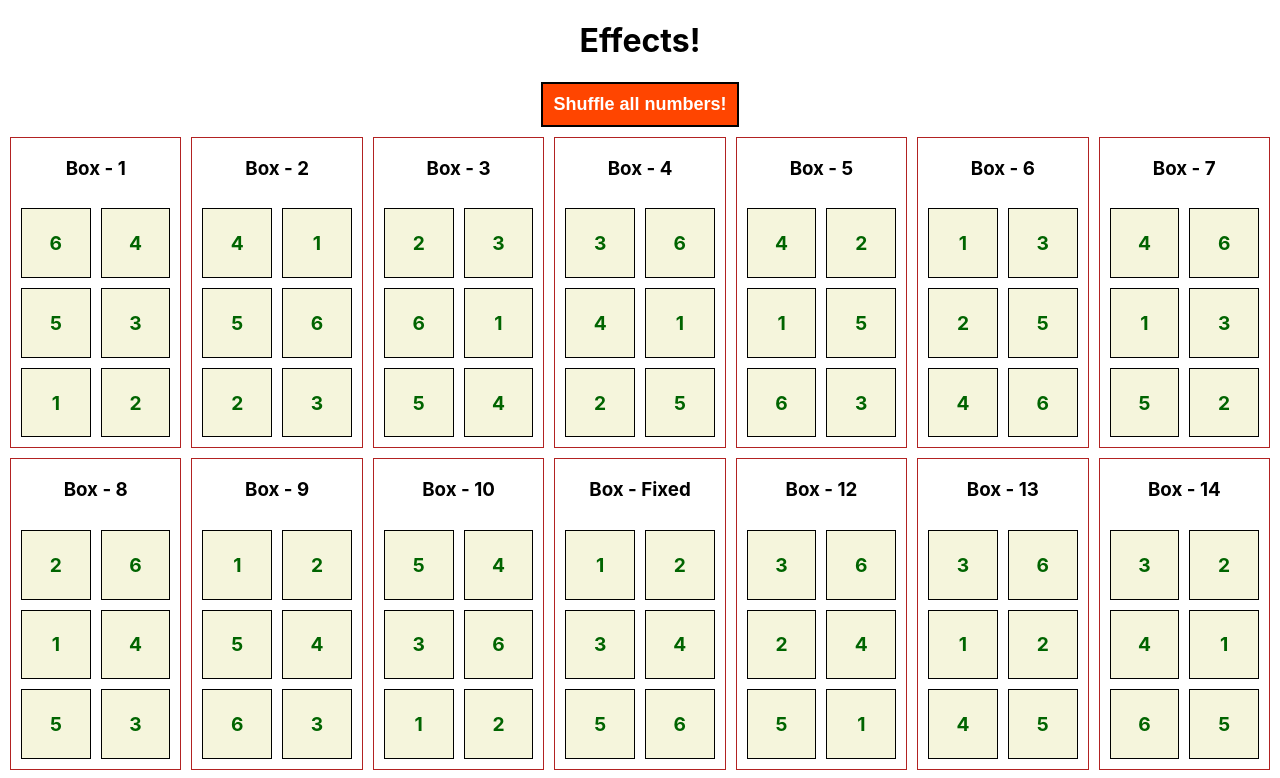
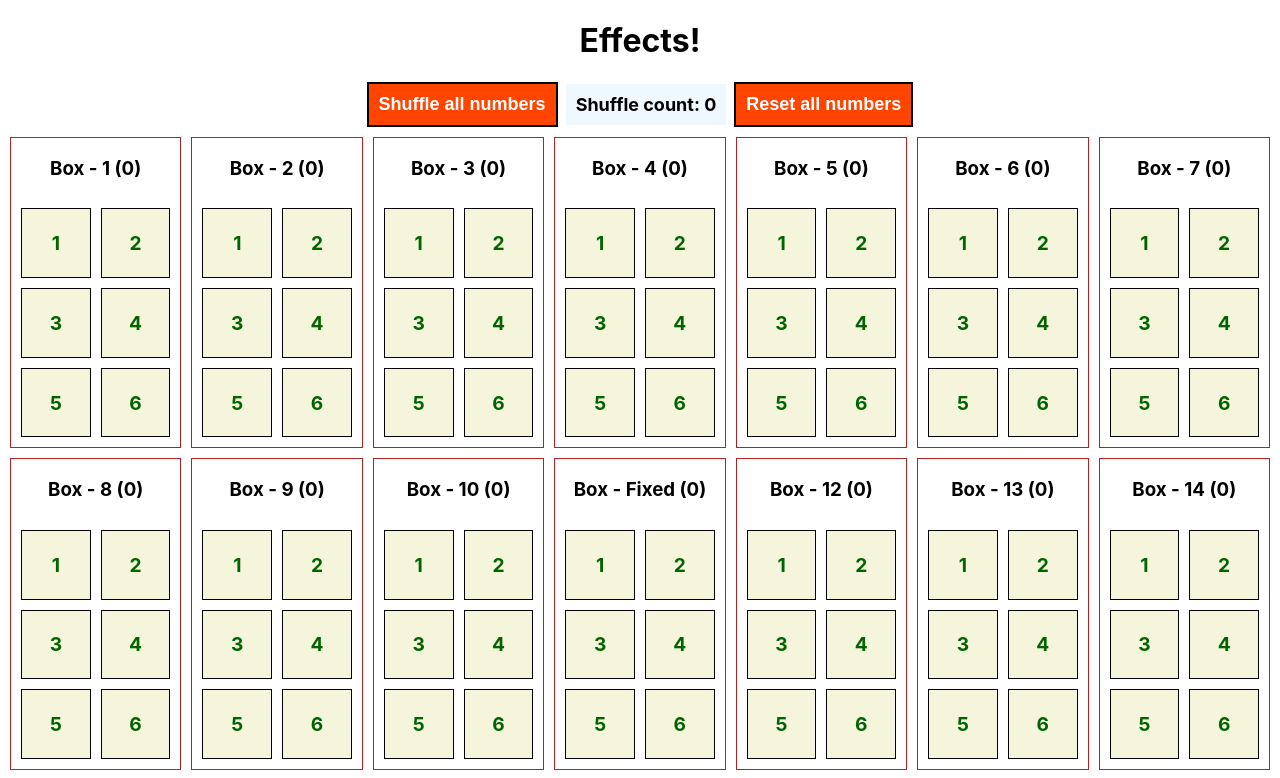
Before and after one commit to shahzadnaeem/triggered-effects, a React (Create React App) app: page / in a window 1280 px wide. Shown: the top 778 px of the page. Built offline with nearby package versions, Linux system fonts and the light colour scheme; the HTML template or start-up script is replaced by a standard one.

Commit message:
Add Reset

```diff
--- a/src/App.css
+++ b/src/App.css
@@ -6,7 +6,15 @@
   text-align: center;
 }
 
-button {
+#controls {
+  display: flex;
+  flex-flow: row;
+  gap: 0.5rem;
+  justify-content: center;
+  align-items: center;
+}
+
+button, label {
   padding: 10px;
   font-size: large;
   font-weight: bold;
@@ -18,6 +26,12 @@ button {
 button:hover {
   color: yellow;
   scale: 101%
+}
+
+label {
+  background-color: aliceblue;
+  color: black;
+  border: none;
 }
 
 .nums {
--- a/src/App.js
+++ b/src/App.js
@@ -18,26 +18,33 @@ function shuffle(as) {
 }
 
 function Nums(props) {
-  const [numbers, setNumbers] = useState([1, 2, 3, 4, 5, 6]);
+  const initNumbers = Array(6).fill(0).map((v,i) => i+1);
+
+  const [numbers, setNumbers] = useState(initNumbers);
 
   function isFixed() {
-    return props.id === "Fixed"
+    return props.id === "Fixed";
   }
+
   useEffect(() => {
-    if (!isFixed()) {
-      setNumbers([...shuffle(numbers)]);
+    if (props.trigger === 0) {
+      setNumbers(initNumbers);
+    } else {
+      if (!isFixed()) {
+        setNumbers([...shuffle(numbers)]);
+      }
     }
     // eslint-disable-next-line react-hooks/exhaustive-deps
   }, [props.trigger]);
 
   return (
     <div className="numsSetContainer">
-      <h3>Box - {props.id}</h3>
+      <h3>Box - {props.id} ({props.trigger})</h3>
       <div className="numsSet">
         {numbers.map((num) => {
           let classes = "num";
-          if (!isFixed() && (props.trigger & 1)) {
-            classes += " alt"
+          if (!isFixed() && props.trigger & 1) {
+            classes += " alt";
           }
 
           return (
@@ -57,14 +64,22 @@ function App() {
 
   numNums.splice(10, 0, "Fixed");
 
-  function inc() {
-    setCount((n) => n + 1);
+  function inc(by=1) {
+    setCount((n) => n + by);
+  }
+
+  function reset() {
+    setCount(0);
   }
 
   return (
     <div className="App">
       <h1>Effects!</h1>
-      <button onClick={inc}>Shuffle all numbers!</button>
+      <div id="controls">
+        <button onClick={() => inc()}>Shuffle all numbers</button>
+        <label>Shuffle count: {count}</label>
+        <button onClick={reset}>Reset all numbers</button>
+      </div>
       <div className="nums">
         {numNums.map((e, i) => (
           <Nums key={i} id={e !== "Fixed" ? i + 1 : e} trigger={count}></Nums>
```
